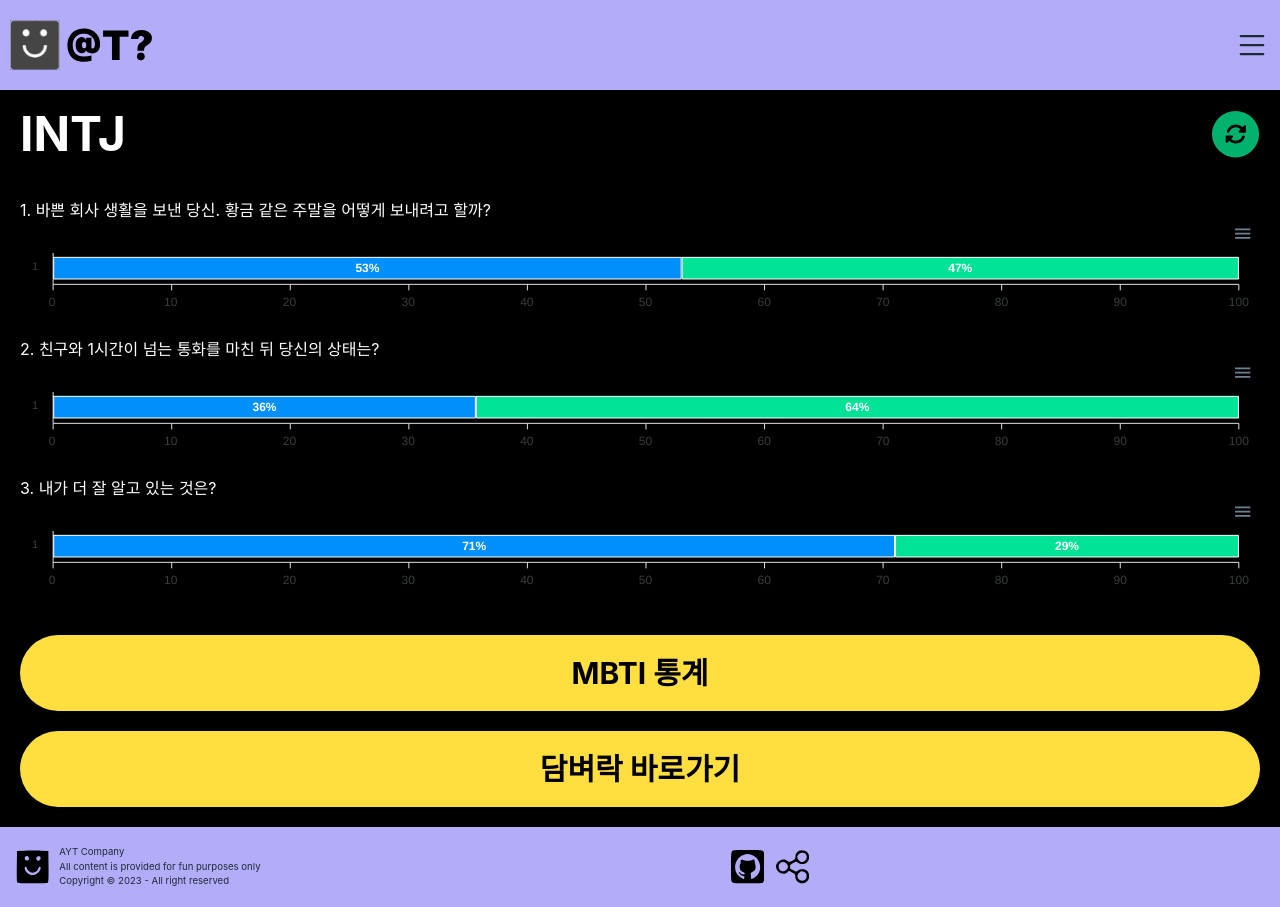
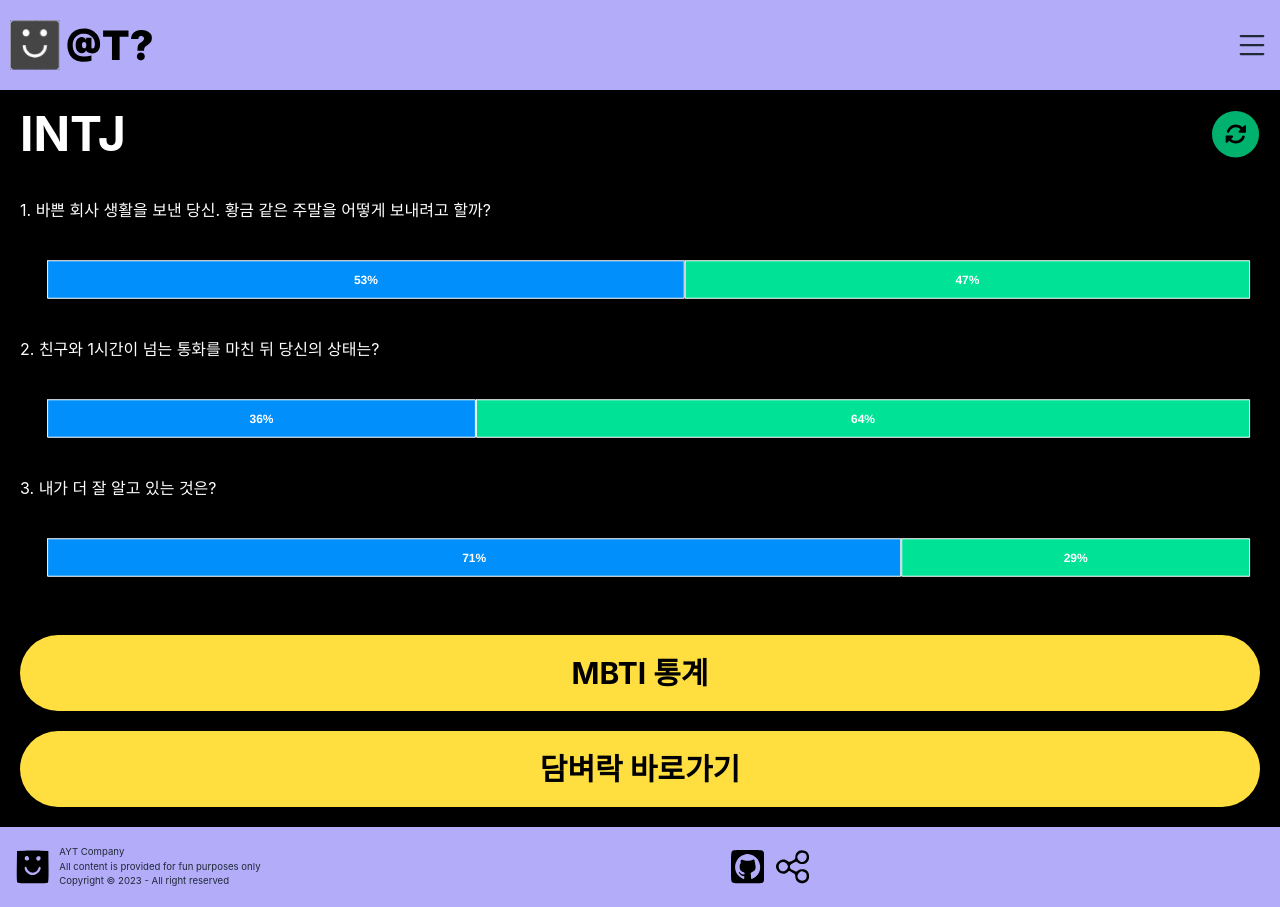
Before and after one commit to are-you-T/client, a React (Create React App) app: page /stats/1 in a window 1280 px wide. Built offline with nearby package versions, Linux system fonts and the light colour scheme.

Commit message:
style: 차트 스타일 변경
* 그래프의 메뉴 버튼 삭제

* x, y축의 label, border, ticks 삭제

* ChartList 스타일 컴포넌트 추가

```diff
--- a/src/pages/stats/StatsMbti.tsx
+++ b/src/pages/stats/StatsMbti.tsx
@@ -1,8 +1,9 @@
 import React from 'react';
+import { Link } from 'react-router-dom';
 import tw from 'tailwind-styled-components';
+import { ApexOptions } from 'apexcharts';
 import Chart from 'react-apexcharts';
-import { ApexOptions } from 'apexcharts';
-import { Link } from 'react-router-dom';
+import { styled } from 'styled-components';
 
 // 차트 컴포넌트
 interface ResultType {
@@ -35,12 +36,11 @@ function ChartItem({ data, order }: ChartItemProps) {
             type: 'bar',
             height: "100px",
             stacked: true,
-            stackType: '100%'
+            stackType: '100%',
+            toolbar: { show: false }
         },
         plotOptions: {
-            bar: {
-                horizontal: true,
-            },
+            bar: { horizontal: true },
         },
         stroke: {
             width: 1,
@@ -57,7 +57,7 @@ function ChartItem({ data, order }: ChartItemProps) {
                 },
                 title: {
                     // @ts-ignore
-                    formatter: function (val, { series, seriesIndex, dataPointIndex, w }) {
+                    formatter: function (_, { dataPointIndex, w }) {
                         // 해당인덱스의 제목에 접근
                         const title = w.globals.seriesX[0][dataPointIndex];
 
@@ -66,16 +66,19 @@ function ChartItem({ data, order }: ChartItemProps) {
                 }
             }
         },
-        fill: {
-            opacity: 1
+        xaxis: {
+            labels: { show: false },
+            axisBorder: { show: false },
+            axisTicks: { show: false }
         },
-        grid: {
-            xaxis: { lines: { show: false } },
-            yaxis: { lines: { show: false } }
+        yaxis: {
+            labels: { show: false },
+            axisBorder: { show: false },
+            axisTicks: { show: false }
         },
-        legend: {
-            show: false
-        }
+        fill: { opacity: 1 },
+        grid: { show: false },
+        legend: { show: false }
     };
 
     // name: data: {x, y}
@@ -125,6 +128,12 @@ const FooterBtn = tw(Link)`
     text-center
 `;
 
+const ChartList = styled.ol`
+    & div[type="bar"] {
+        color: black;
+    }
+`;
+
 function StatsMbti() {
     return (
         <Container>
@@ -153,11 +162,11 @@ function StatsMbti() {
                 </button>
             </div>
             <section>
-                <ol className='mt-[40px]'>
+                <ChartList className='mt-[40px]'>
                     {
                         testResults.map((result, i) => <ChartItem key={i} order={i+1} data={result} />)
                     }
-                </ol>
+                </ChartList>
             </section>
             <div className="btns flex flex-col text-3xl text-black font-bold w-full m-auto">
                 <FooterBtn to="/stats">MBTI 통계</FooterBtn>
```
